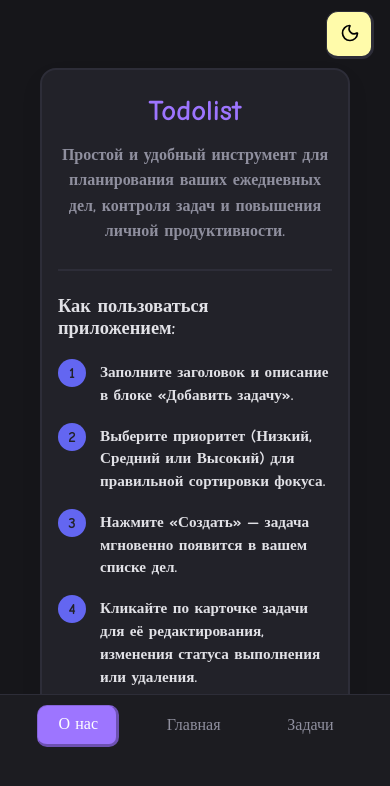
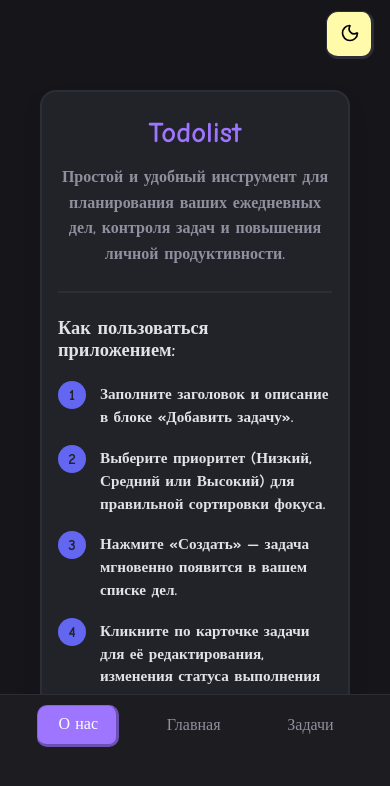
Before and after one commit to skammshik339/portfolio-project-todolist, a React (Vite) app: page / in a window 390 px wide. Shown: the top 786 px of the page. Built offline with nearby package versions, Linux system fonts and the light colour scheme; a web font is replaced by a local one.

Commit message:
fix height

```diff
--- a/src/pages/WelcomePage/WelcomePage.module.css
+++ b/src/pages/WelcomePage/WelcomePage.module.css
@@ -23,6 +23,7 @@
   box-sizing: border-box;
   text-align: center;
   transition: background-color 0.3s ease, border-color 0.3s ease;
+
 }
 
 .title {
@@ -134,6 +135,7 @@
   .main-content {
     padding: 24px 16px;
     border-radius: 16px;
+    margin-top: 50px;
   }
 
   .title {
--- a/src/pages/WelcomePage/WelcomePage.tsx
+++ b/src/pages/WelcomePage/WelcomePage.tsx
@@ -40,8 +40,7 @@ export default function WelcomePage() {
           <div className={styles["step-item"]}>
             <span className={styles["step-number"]}>4</span>
             <span className={styles["step-text"]}>
-              Кликайте по карточке задачи для её редактирования, изменения
-              статуса выполнения или удаления.
+              Кликните по карточке задачи для её редактирования, изменения статуса выполнения или удаления.
             </span>
           </div>
         </div>
```
